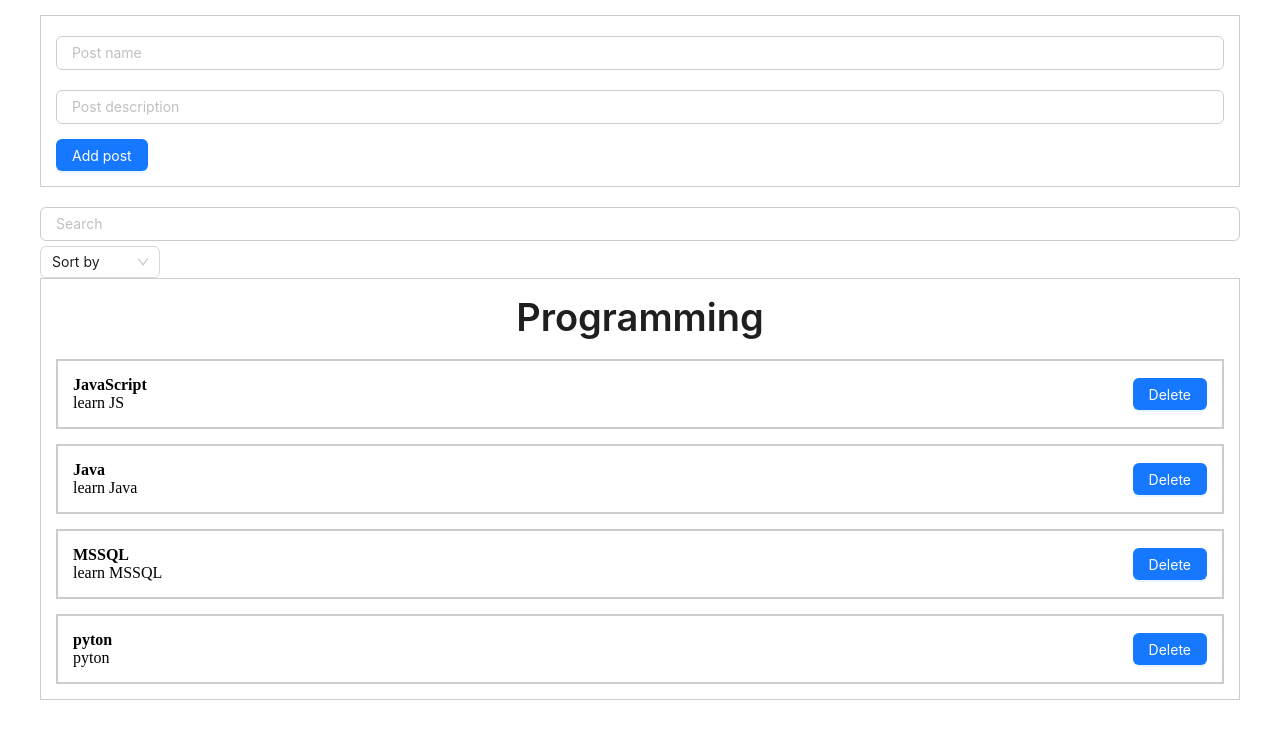
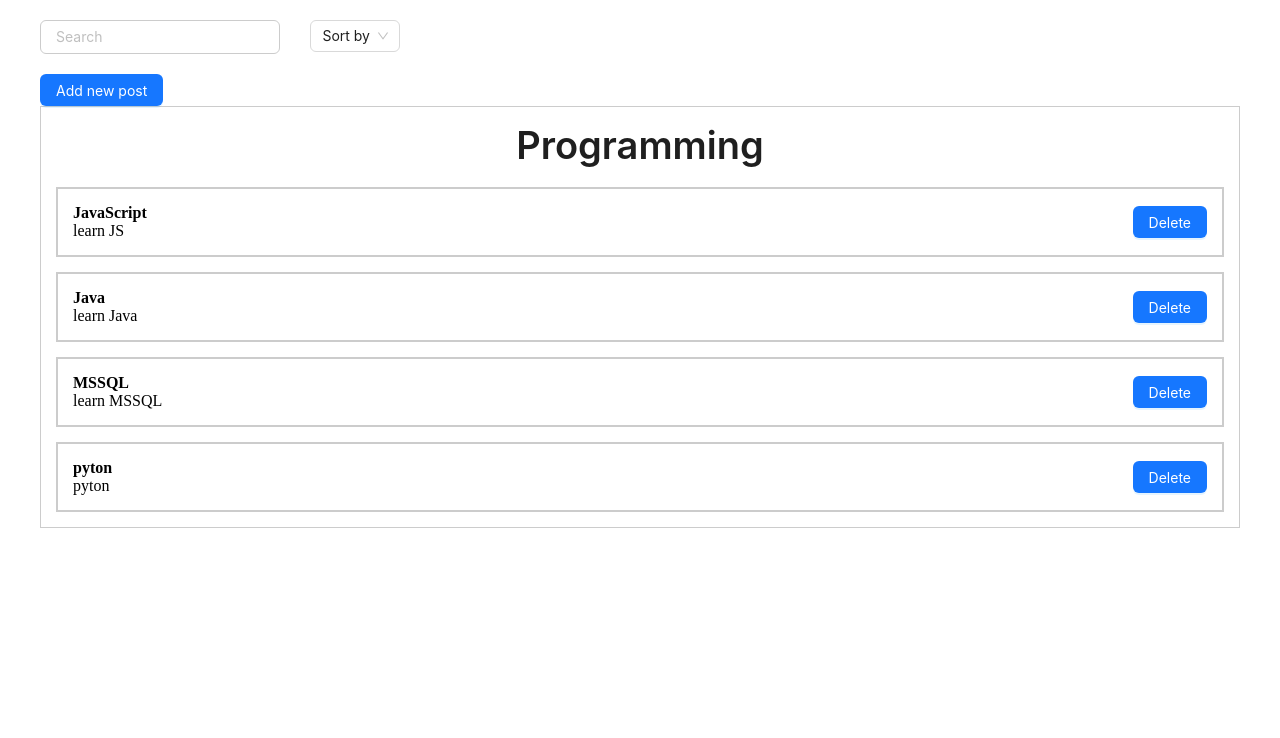
Before and after one commit to Sbagdasar/posts, a React (Create React App) app: page / in a window 1280 px wide. Shown: the top 738 px of the page. Built offline with nearby package versions, Linux system fonts and the light colour scheme.

Commit message:
feat: modal added for add post

```diff
--- a/src/App.tsx
+++ b/src/App.tsx
@@ -4,6 +4,7 @@ import {v1} from "uuid";
 import {PostsList} from "./components/PostsList";
 import {CreateNewPostForm} from "./features/createNewPost/CreateNewPostForm";
 import {ToolBar} from "./features/toolBar/ToolBar";
+import {CustomModal} from "./components/UI/customModal/CustomModal";
 
 export type PostType = {
     id: string,
@@ -19,7 +20,9 @@ export function App() {
         {id: v1(), title: 'pyton', description: ' pyton'},
     ])
 
-const [filter, setFilter] = useState({sortBy:'', search:''})
+    const [showModal, setShowModal] = useState(false)
+
+    const [filter, setFilter] = useState({sortBy: '', search: ''})
 
     const sortedPosts = useMemo(() => {
         if (filter.sortBy) {
@@ -29,19 +32,27 @@ const [filter, setFilter] = useState({sortBy:'', search:''})
     }, [filter.sortBy, posts])
 
     const sortedAndFilteredPosts = useMemo(() => {
-        return sortedPosts.filter(post=> post.title.toLowerCase().includes(filter.search.toLowerCase()))
-    },[sortedPosts, filter.search])
+        return sortedPosts.filter(post => post.title.toLowerCase().includes(filter.search.toLowerCase()))
+    }, [sortedPosts, filter.search])
+
     const addNewPost = (post: { title: string, description: string }) => {
         setPosts([{id: v1(), ...post}, ...posts])
+        setShowModal(false)
     }
     const removePost = (id: string) => {
         setPosts(posts.filter(post => post.id !== id))
+
+    }
+    const showModalHandler = (isShow: boolean) => {
+        setShowModal(isShow)
     }
 
     return (
         <div className="App">
-            <CreateNewPostForm addNewPost={addNewPost}/>
-            <ToolBar filter={filter} setFilter={setFilter} />
+            <ToolBar filter={filter} setFilter={setFilter}/>
+            <CustomModal title={'Add new post'} isShow={showModal} showModalHandler={showModalHandler}>
+                <CreateNewPostForm addNewPost={addNewPost}/>
+            </CustomModal>
             <PostsList posts={sortedAndFilteredPosts}
                        title={'Programming'}
                        removePost={removePost}/>
--- /dev/null
+++ b/src/components/UI/customModal/CustomModal.tsx
@@ -0,0 +1,35 @@
+import React from 'react';
+import Button from "antd/lib/button";
+import Modal from "antd/lib/modal/Modal";
+
+type CustomModalPT = {
+    children: React.ReactNode
+    title: string
+    isShow: boolean
+    showModalHandler: (isShow: boolean) => void
+}
+export const CustomModal = ({children, title, isShow, showModalHandler}: CustomModalPT) => {
+
+    const showModal = () => {
+        showModalHandler(true);
+    };
+    const handleCancel = () => {
+        showModalHandler(false);
+    };
+
+    return (
+        <div>
+            <Button type="primary" onClick={showModal}>
+                Add new post
+            </Button>
+            <Modal
+                title={title}
+                open={isShow}
+                onCancel={handleCancel}
+                footer={null}
+            >
+                {children}
+            </Modal>
+        </div>
+    );
+};
--- a/src/components/UI/input/CustomInput.module.css
+++ b/src/components/UI/input/CustomInput.module.css
@@ -1,6 +1,6 @@
 .cInput{
     width: 100%;
     padding: 5px 15px;
-    margin: 5px 0;
+    margin: 0;
     border:1px solid #ccc;
 }
--- /dev/null
+++ b/src/features/toolBar/ToolBar.module.css
@@ -0,0 +1,9 @@
+.toolbarContainer{
+    display: flex;
+    flex-direction: row;
+    justify-content: flex-start;
+    align-items: flex-start;
+    margin: 20px 0;
+    max-width: 30%;
+    gap: 30px;
+}
--- a/src/features/toolBar/ToolBar.tsx
+++ b/src/features/toolBar/ToolBar.tsx
@@ -1,7 +1,7 @@
 import React from 'react';
 import {CustomInput} from "../../components/UI/input/CustomInput";
 import {CustomSelect} from "../../components/UI/select/CustomSelect";
-
+import s from './ToolBar.module.css'
 type ToolBarPT = {
     filter: FilterType
     setFilter : (filter : FilterType)=>void
@@ -18,7 +18,7 @@ export const ToolBar = ({filter, setFilter}: ToolBarPT) => {
         setFilter({...filter, search:value})
     }
     return (
-        <div>
+        <div className={s.toolbarContainer}>
             <CustomInput placeholder={'Search'} value={filter.search} onChange={setSearchValue}/>
             <CustomSelect defaultValue={'Sort by'}
                           options={[
```
Also changed, not shown: src/components/UI/customModal/CustomModal.module.css (added, +14 -0 lines).
